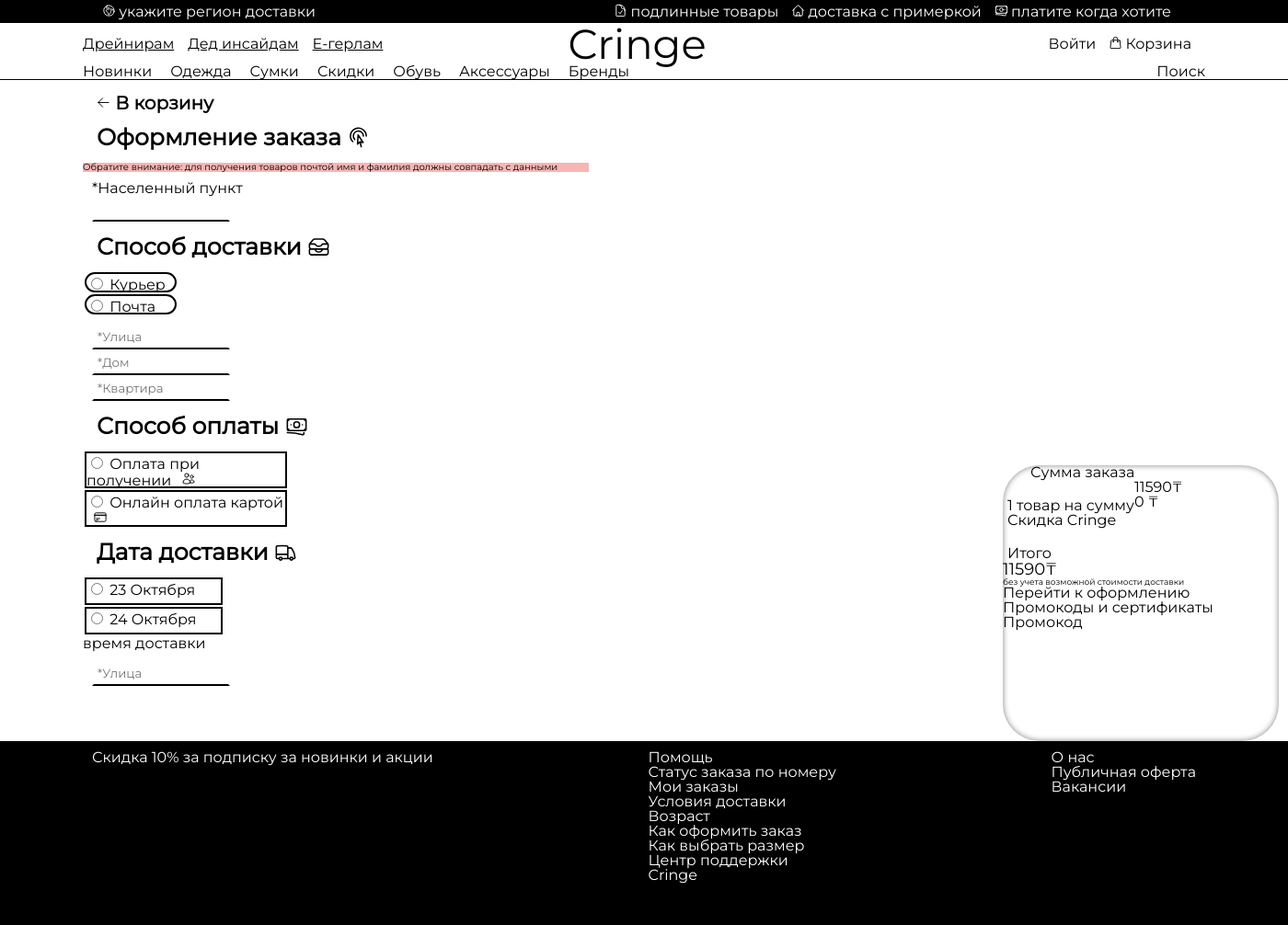
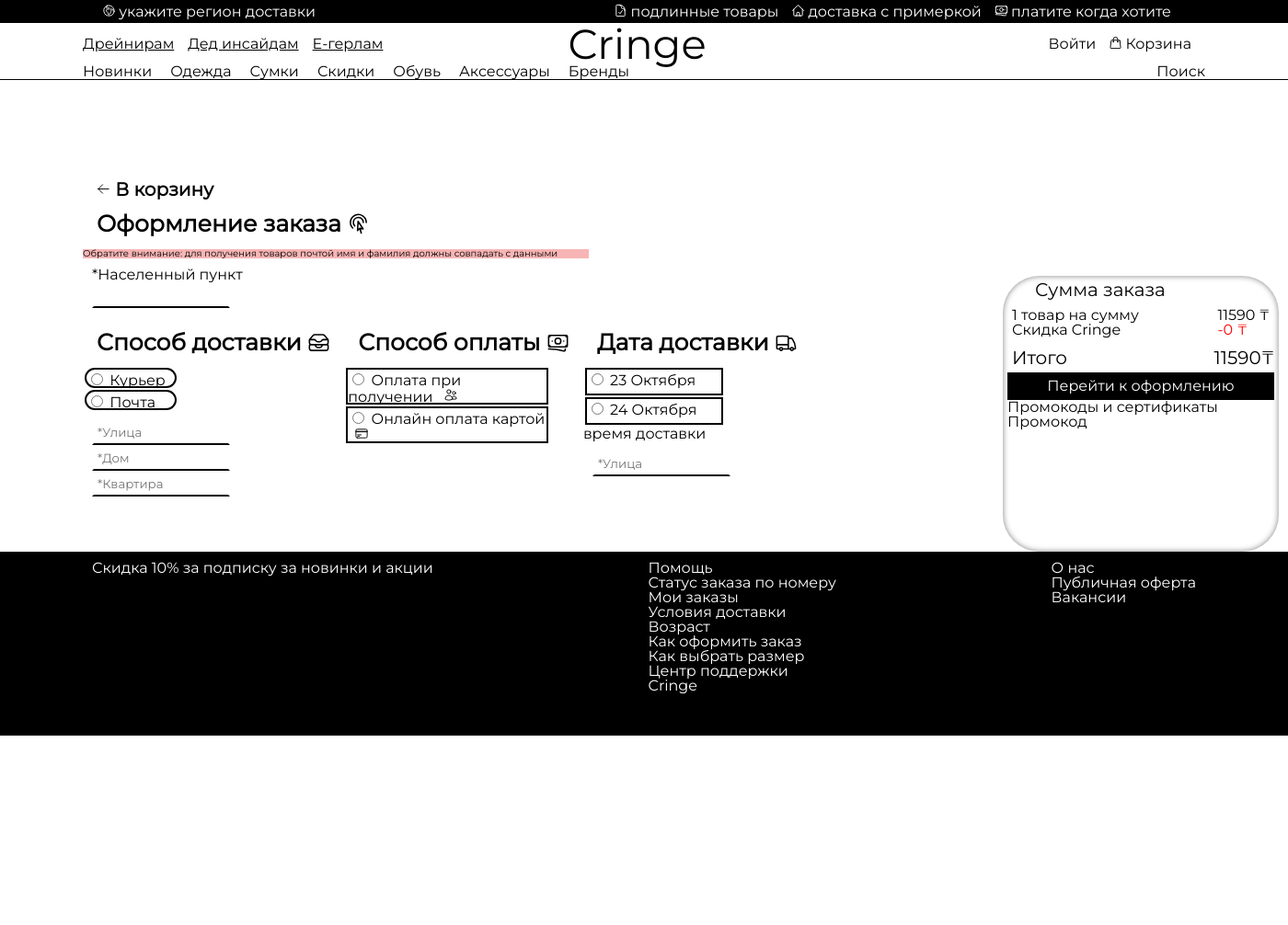
Before and after one commit to DrainShop/drain-shop, a Django app: page /delivery/ in a window 1400 px wide. Shown: the whole page at 92% size. After the commit the page ends 800 px from the top, so only its background shows below. Run offline with Django 4.2, Linux system fonts and the light colour scheme; some libraries are stand-ins or nearby versions.

Commit message:
фиксанул бокс также переделал страницу деливери

```diff
--- a/DrainShop/main/static/css/style.css
+++ b/DrainShop/main/static/css/style.css
@@ -274,32 +274,43 @@ h5{
   width: 300px;
   height: 300px;
   display:flex;
-  justify-content:flex-start;
-  align-items:start;
+
   margin-left:1000px;
   margin-top:-250px;
+  padding: 5px;
 }
 .Box-text1{
   flex-direction: column;
   margin-left:30px;
 }
-.Box-text2{
-
-  flex-direction: column;
-  margin-left:5px;
-  margin-top: 20px;
-}
 .Box-text3{
   margin-left:5px;
-  margin-top: 20px;
+  margin-top: 7px;
+  display:flex;
+  justify-content: space-between;
 }
 
 .Box-Prices{
   display: flex;
-  justify-content:flex-start;
-  align-items: start;
-  flex-direction: row;
+  justify-content:space-between;
+  padding: 5px;
+  margin-top: 5px;
+
 }
+.prices1{
+  color: red;
+}
+.transition{
+  background-color:black;
+  color: white;
+  display: flex;
+  justify-content: center;
+  align-items: center;
+  height: 30px;
+  margin-top: 6px;
+}
+
+
 
 .border{
   width: 100%;
@@ -478,3 +489,11 @@ margin-bottom: -6px;
   border-radius: 20px;
 
 }
+.methods{
+  display: flex;
+  justify-content:start;
+  align-items:flex-start;
+  flex-wrap: wrap;
+  width: 70%;;
+
+}
--- a/DrainShop/main/templates/main/delivery.html
+++ b/DrainShop/main/templates/main/delivery.html
@@ -20,10 +20,13 @@
         <label for="city">*Населенный пункт</label>
         <input class="text-input" type="text" name="city">
     </div>
-    <div>
+<div class="methods">
+
+
+    <div class="delivery-method">
+        <div class="delivery-method1">
             <h1 class="text-delivery">Способ доставки <svg xmlns="http://www.w3.org/2000/svg" fill="none" viewBox="0 0 24 24" stroke-width="1.5" stroke="currentColor" class="icons-delivery">
-            <path stroke-linecap="round" stroke-linejoin="round" d="M7.875 14.25l1.214 1.942a2.25 2.25 0 001.908 1.058h2.006c.776 0 1.497-.4 1.908-1.058l1.214-1.942M2.41 9h4.636a2.25 2.25 0 011.872 1.002l.164.246a2.25 2.25 0 001.872 1.002h2.092a2.25 2.25 0 001.872-1.002l.164-.246A2.25 2.25 0 0116.954 9h4.636M2.41 9a2.25 2.25 0 00-.16.832V12a2.25 2.25 0 002.25 2.25h15A2.25 2.25 0 0021.75 12V9.832c0-.287-.055-.57-.16-.832M2.41 9a2.25 2.25 0 01.382-.632l3.285-3.832a2.25 2.25 0 011.708-.786h8.43c.657 0 1.281.287 1.709.786l3.284 3.832c.163.19.291.404.382.632M4.5 20.25h15A2.25 2.25 0 0021.75 18v-2.625c0-.621-.504-1.125-1.125-1.125H3.375c-.621 0-1.125.504-1.125 1.125V18a2.25 2.25 0 002.25 2.25z" />
-          </svg>
+                <path stroke-linecap="round" stroke-linejoin="round" d="M7.875 14.25l1.214 1.942a2.25 2.25 0 001.908 1.058h2.006c.776 0 1.497-.4 1.908-1.058l1.214-1.942M2.41 9h4.636a2.25 2.25 0 011.872 1.002l.164.246a2.25 2.25 0 001.872 1.002h2.092a2.25 2.25 0 001.872-1.002l.164-.246A2.25 2.25 0 0116.954 9h4.636M2.41 9a2.25 2.25 0 00-.16.832V12a2.25 2.25 0 002.25 2.25h15A2.25 2.25 0 0021.75 12V9.832c0-.287-.055-.57-.16-.832M2.41 9a2.25 2.25 0 01.382-.632l3.285-3.832a2.25 2.25 0 011.708-.786h8.43c.657 0 1.281.287 1.709.786l3.284 3.832c.163.19.291.404.382.632M4.5 20.25h15A2.25 2.25 0 0021.75 18v-2.625c0-.621-.504-1.125-1.125-1.125H3.375c-.621 0-1.125.504-1.125 1.125V18a2.25 2.25 0 002.25 2.25z" /></svg>
             </h1>
             <div class="radio-input3">
                 <input class="i" type="radio" name="courier" id="1" value="courier">
@@ -40,10 +43,10 @@
         <input class="text-input" type="text" name="city" placeholder="*Дом">
         <input class="text-input" type="text" name="city" placeholder="*Квартира">
     </div>
-    <div>
+    </div>
+    <div class="payment-method">
         <h1 class="text-delivery">Способ оплаты <svg xmlns="http://www.w3.org/2000/svg" fill="none" viewBox="0 0 24 24" stroke-width="1.5" stroke="currentColor" class="icons-delivery">
-        <path stroke-linecap="round" stroke-linejoin="round" d="M2.25 18.75a60.07 60.07 0 0115.797 2.101c.727.198 1.453-.342 1.453-1.096V18.75M3.75 4.5v.75A.75.75 0 013 6h-.75m0 0v-.375c0-.621.504-1.125 1.125-1.125H20.25M2.25 6v9m18-10.5v.75c0 .414.336.75.75.75h.75m-1.5-1.5h.375c.621 0 1.125.504 1.125 1.125v9.75c0 .621-.504 1.125-1.125 1.125h-.375m1.5-1.5H21a.75.75 0 00-.75.75v.75m0 0H3.75m0 0h-.375a1.125 1.125 0 01-1.125-1.125V15m1.5 1.5v-.75A.75.75 0 003 15h-.75M15 10.5a3 3 0 11-6 0 3 3 0 016 0zm3 0h.008v.008H18V10.5zm-12 0h.008v.008H6V10.5z" />
-      </svg>
+            <path stroke-linecap="round" stroke-linejoin="round" d="M2.25 18.75a60.07 60.07 0 0115.797 2.101c.727.198 1.453-.342 1.453-1.096V18.75M3.75 4.5v.75A.75.75 0 013 6h-.75m0 0v-.375c0-.621.504-1.125 1.125-1.125H20.25M2.25 6v9m18-10.5v.75c0 .414.336.75.75.75h.75m-1.5-1.5h.375c.621 0 1.125.504 1.125 1.125v9.75c0 .621-.504 1.125-1.125 1.125h-.375m1.5-1.5H21a.75.75 0 00-.75.75v.75m0 0H3.75m0 0h-.375a1.125 1.125 0 01-1.125-1.125V15m1.5 1.5v-.75A.75.75 0 003 15h-.75M15 10.5a3 3 0 11-6 0 3 3 0 016 0zm3 0h.008v.008H18V10.5zm-12 0h.008v.008H6V10.5z" /></svg>
         </h1>
         <div class="radio-input1">
             <input class="i" type="radio" name="courier" id="3" value="Payment">
@@ -60,11 +63,9 @@
             </label>
         </div>
     </div>
-   <div>
+    <div class="order-method">
         <h1 class="text-delivery">Дата доставки <svg xmlns="http://www.w3.org/2000/svg" fill="none" viewBox="0 0 24 24" stroke-width="1.5" stroke="currentColor" class="icons-delivery">
-    <path stroke-linecap="round" stroke-linejoin="round" d="M8.25 18.75a1.5 1.5 0 01-3 0m3 0a1.5 1.5 0 00-3 0m3 0h6m-9 0H3.375a1.125 1.125 0 01-1.125-1.125V14.25m17.25 4.5a1.5 1.5 0 01-3 0m3 0a1.5 1.5 0 00-3 0m3 0h1.125c.621 0 1.129-.504 1.09-1.124a17.902 17.902 0 00-3.213-9.193 2.056 2.056 0 00-1.58-.86H14.25M16.5 18.75h-2.25m0-11.177v-.958c0-.568-.422-1.048-.987-1.106a48.554 48.554 0 00-10.026 0 1.106 1.106 0 00-.987 1.106v7.635m12-6.677v6.677m0 4.5v-4.5m0 0h-12" />
-  </svg>
-
+        <path stroke-linecap="round" stroke-linejoin="round" d="M8.25 18.75a1.5 1.5 0 01-3 0m3 0a1.5 1.5 0 00-3 0m3 0h6m-9 0H3.375a1.125 1.125 0 01-1.125-1.125V14.25m17.25 4.5a1.5 1.5 0 01-3 0m3 0a1.5 1.5 0 00-3 0m3 0h1.125c.621 0 1.129-.504 1.09-1.124a17.902 17.902 0 00-3.213-9.193 2.056 2.056 0 00-1.58-.86H14.25M16.5 18.75h-2.25m0-11.177v-.958c0-.568-.422-1.048-.987-1.106a48.554 48.554 0 00-10.026 0 1.106 1.106 0 00-.987 1.106v7.635m12-6.677v6.677m0 4.5v-4.5m0 0h-12" /></svg>
         </h1>
         <div class="radio-input2">
             <input class="i" type="radio" name="post" id="5" value="Payment">
@@ -74,32 +75,34 @@
             <input class="i" type="radio" name="post" id="5" value="Payment">
             <label for="Payment">24 Октября</label>
         </div>
-    </div>
+
         <h1>время доставки</h1>
         <div class="form-item">
             <input class="text-input" type="text" name="city" placeholder="*Улица">
-
+        </div>
+    </div>
 </div>
 
 </form>
 <div class="Box">
-    <h1 class="Box-text1">Сумма заказа</h1>
+    <h1 class="Box-text1" style="font-size: 20px;">Сумма заказа</h1>
     <div class="Box-Prices">
-    <div class="Box-text2">
+        <div class="Prices">
             <h1>1 товар на сумму </h1>
-        <h1>Скидка Cringe</h1>
+            <h1>Скидка Cringe </h1>
         </div>
             <div class="Prices">
-    <h1>11590₸</h1>
-    <h1 class="prices1">0 ₸</h1>
+                <h1>11590 ₸</h1>
+                <h1 class="prices1"> -0 ₸</h1>
             </div>
     </div>
         <div class="Box-text3">
-    <h1>Итого</h1>
+            <h1 style="font-size: 20px;">Итого</h1>
+            <h1 class="Prices-2"style="font-size:20px;">11590₸</h1>
         </div>
-    <h1 class="Prices-2"style="font-size:18px;">11590₸</h1>
-    <h1 class="comission" style="font-size:9px;">без учета возможной стоимости доставки </h1>
-    <h1 class="payment">Перейти к оформлению</h1>
+            <div class="transition">
+                <h1>Перейти к оформлению</h1>
+            </div>
             <h1 class="promo">Промокоды и сертификаты</h1>
             <h1 class="promo-1">Промокод</h1>
 </div>
```
Lines whose indentation alone changed are shown as unchanged.
